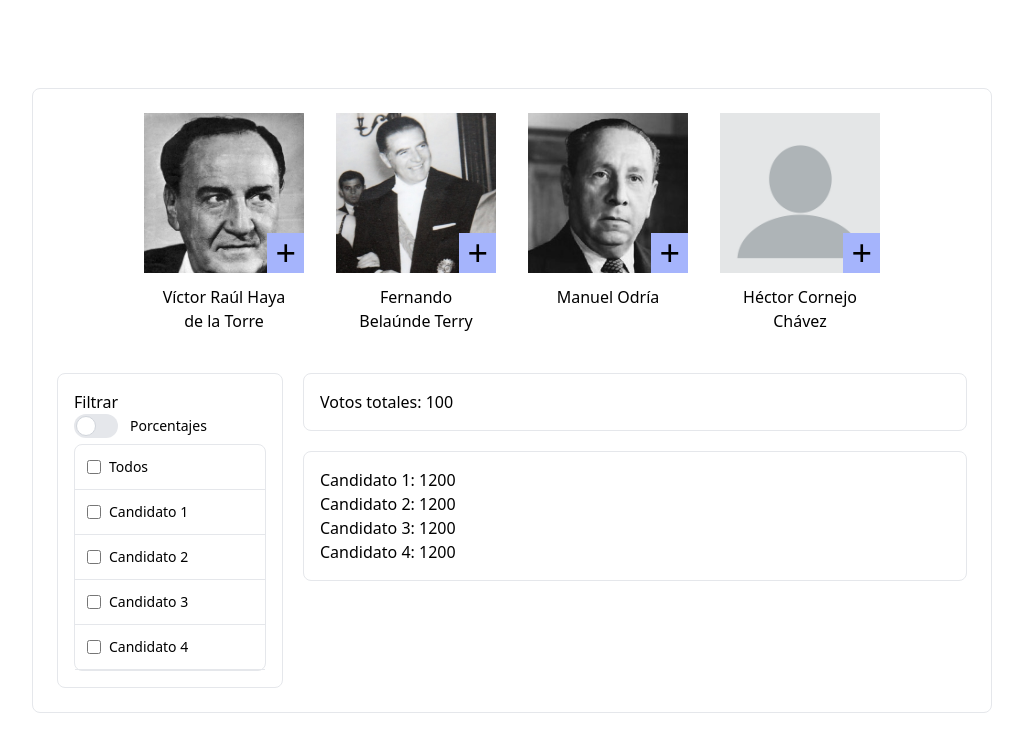
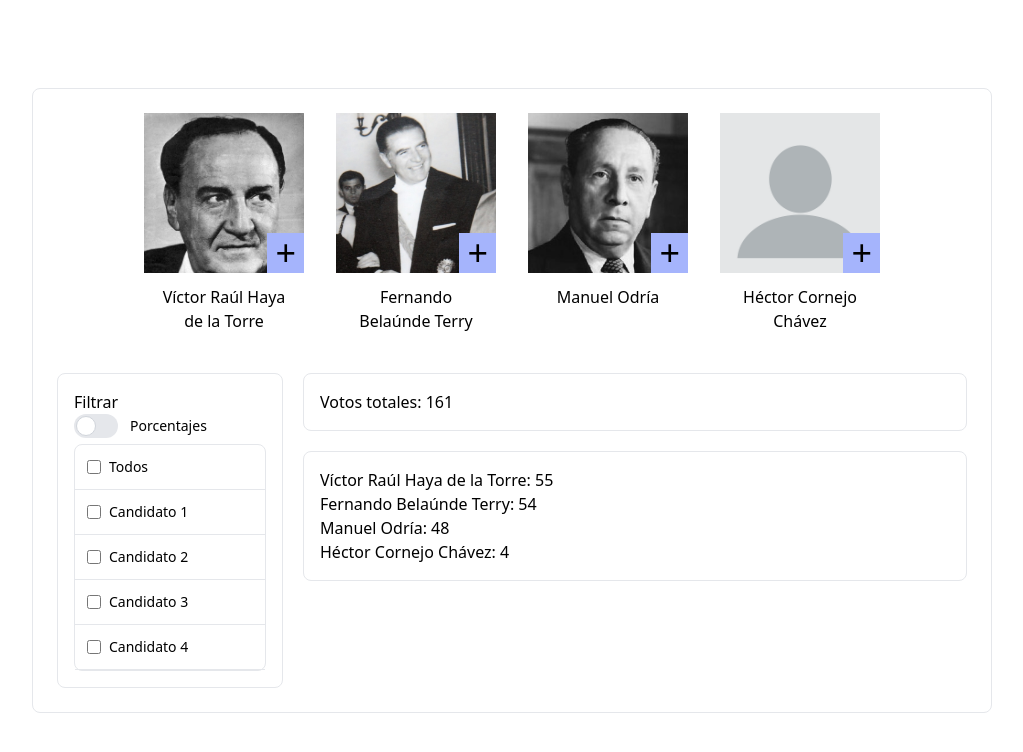
Before and after one commit to Bubbl33s/mir-sistema-votaciones, a React (Vite) app: page / in a window 1280 px wide. Shown: the top 752 px of the page, without its empty margins (128-1151 px from the left). Built offline with nearby package versions, Linux system fonts and the light colour scheme.

Commit message:
feat: integrate context to total votes

```diff
--- a/src/App.tsx
+++ b/src/App.tsx
@@ -15,7 +15,7 @@ function App() {
           <div className="flex gap-5">
             <Filtro />
             <div className="flex-grow flex flex-col gap-5">
-              <TotalAbsoluto cantidad={100} />
+              <TotalAbsoluto />
               <TotalIndividual />
             </div>
           </div>
--- a/src/components/Candidato.tsx
+++ b/src/components/Candidato.tsx
@@ -1,23 +1,34 @@
+import { useVotos } from "../hooks/useVotos";
+import type { Candidato } from "../types";
+
 type CandidatoProps = {
-  name: string;
-  img?: string;
+  candidato: Candidato;
 };
 
-export default function Candidato({ name, img }: CandidatoProps) {
+export default function Candidato({ candidato }: CandidatoProps) {
+  const { dispatch } = useVotos();
+
   return (
     <div className="flex flex-col items-center max-w-40">
       <div className="relative mb-3 w-40 h-40 overflow-hidden">
         <img
           className="w-full"
-          src={img ? img : "/default-profile.webp"}
-          alt={img ? name : "No hay imagen del candidato"}
+          src={candidato.imagen ? candidato.imagen : "/default-profile.webp"}
+          alt={
+            candidato.imagen ? candidato.nombre : "No hay imagen del candidato"
+          }
         />
-        <button className="bg-indigo-300 text-4xl px-2 absolute bottom-0 right-0 hover:bg-indigo-400 hover:text-white">
+        <button
+          className="bg-indigo-300 text-4xl px-2 absolute bottom-0 right-0 hover:bg-indigo-400 hover:text-white"
+          onClick={() =>
+            dispatch({ type: "agregar-voto", payload: { candidato } })
+          }
+        >
           +
         </button>
       </div>
 
-      <p className="text-center h-12 w-5/6">{name}</p>
+      <p className="text-center h-12 w-5/6">{candidato.nombre}</p>
     </div>
   );
 }
--- a/src/components/CandidatosContainer.tsx
+++ b/src/components/CandidatosContainer.tsx
@@ -7,7 +7,7 @@ export default function CandidatosContainer() {
   return (
     <section className="flex justify-center gap-8">
       {state.candidatos.map((c) => (
-        <Candidato key={c.id} name={c.nombre} img={c.imagen} />
+        <Candidato key={c.id} candidato={c} />
       ))}
     </section>
   );
--- a/src/components/TotalAbsoluto.tsx
+++ b/src/components/TotalAbsoluto.tsx
@@ -1,11 +1,13 @@
-type TotalProps = {
-  cantidad: number;
-};
+import { useVotos } from "../hooks/useVotos";
 
-export default function TotalAbsoluto({ cantidad }: TotalProps) {
+export default function TotalAbsoluto() {
+  const { state } = useVotos();
+
+  const totalVotos = state.candidatos.reduce((acc, c) => acc + c.votos, 0);
+
   return (
     <section className="border rounded-lg p-4">
-      <p>Votos totales: {cantidad}</p>
+      <p>Votos totales: {totalVotos}</p>
     </section>
   );
 }
--- a/src/components/TotalIndividual.tsx
+++ b/src/components/TotalIndividual.tsx
@@ -1,10 +1,15 @@
+import { useVotos } from "../hooks/useVotos";
+
 export default function TotalIndividual() {
+  const { state } = useVotos();
+
   return (
     <section className="border rounded-lg p-4">
-      <p>Candidato 1: 1200</p>
-      <p>Candidato 2: 1200</p>
-      <p>Candidato 3: 1200</p>
-      <p>Candidato 4: 1200</p>
+      {state.candidatos.map((c) => (
+        <p key={c.id}>
+          {c.nombre}: {c.votos}
+        </p>
+      ))}
     </section>
   );
 }
```
